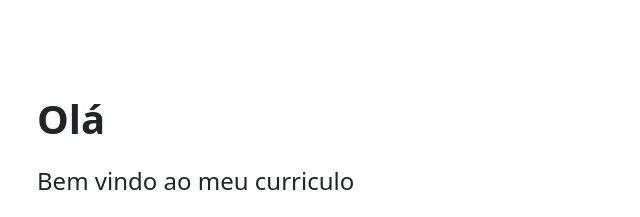
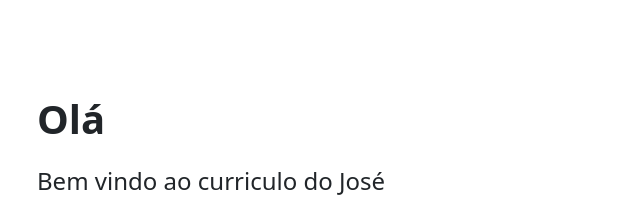
Before and after one commit to JoseKrenzke/bootstrap, a plain HTML site: page index.html in a window 1280 px wide. Shown: the top 217 px of the page, 632-1272 px from the left. Drawn offline with Linux system fonts and the light colour scheme.

Commit message:
alterado a mensagem do curriculo

```diff
--- a/index.html
+++ b/index.html
@@ -57,7 +57,7 @@
             <div class="col-md-6 col-lg-6 text-body">
                 <div class="text" id="texto-1">
                     <h1 class="title-text">Olá</h1>
-                    <h4 class="title-subtitle"> Bem vindo ao meu curriculo</h4>
+                    <h4 class="title-subtitle"> Bem vindo ao curriculo do José</h4>
                     <p>
                         Eu gosto de tecnologia na verdade sou fascinado, eu nunca tive alguém que me ensinou e por isso
                         estaguei um pc meu quando fui tentar programar e ai meus pais não me deram outro, então agora eu
```
